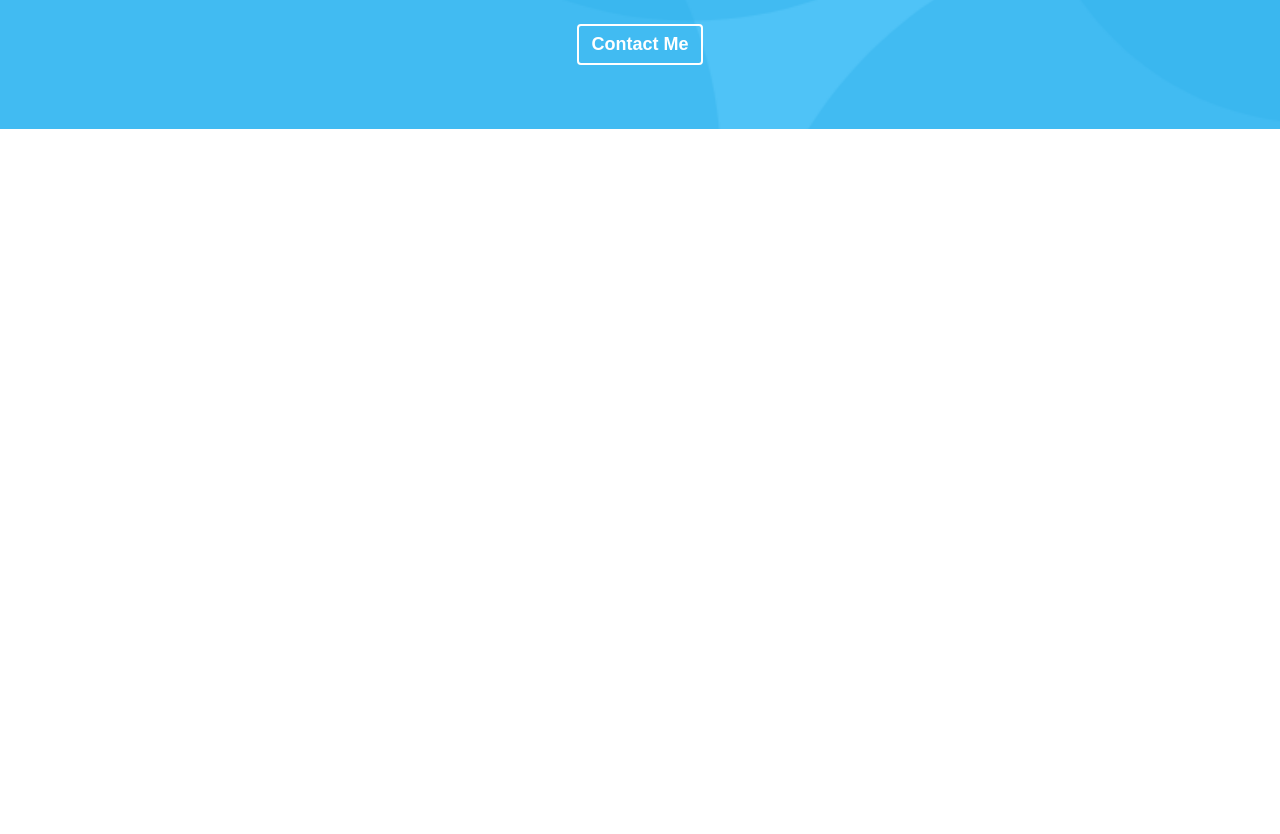
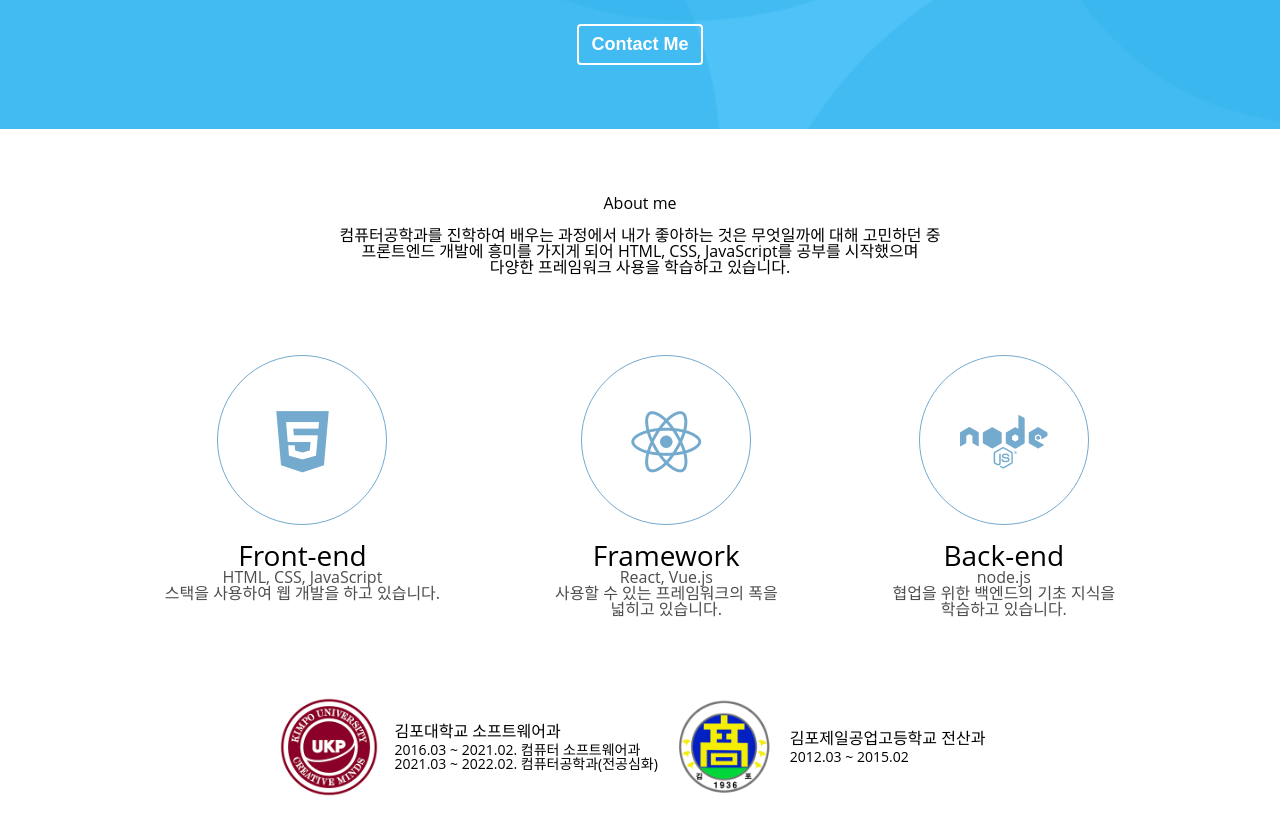
Before and after one commit to homile/TypeScript-Portfolio, a React (Create React App) app in the folder ts-portfolio/: page / in a window 1280 px wide. Shown: the part 460-1294 px from the top of the page. Before the commit the page ends 800 px from the top, so only its background shows below. Built offline with nearby package versions, Linux system fonts and the light colour scheme.

Commit message:
feat:About 컴포넌트 구현 사용가능 스택 및 학업연력 추가

```diff
--- a/ts-portfolio/src/App.tsx
+++ b/ts-portfolio/src/App.tsx
@@ -1,4 +1,5 @@
 import React from 'react';
+import About from './components/About';
 import Home from './components/Home';
 import Navbar from './components/Navbar';
 
@@ -7,6 +8,7 @@ function App() {
     <>
       <Navbar />
       <Home />
+      <About />
     </>
   );
 }
--- /dev/null
+++ b/ts-portfolio/src/components/About.tsx
@@ -0,0 +1,138 @@
+import React from 'react';
+import styled from 'styled-components';
+import Univ from '../assets/img/김포대학교.png';
+import highShool from '../assets/img/김포제일공고.png';
+
+const About = () => {
+  return (
+    <AboutSection className="section">
+      <h1>About me</h1>
+      <p>
+        컴퓨터공학과를 진학하여 배우는 과정에서 내가 좋아하는 것은 무엇일까에
+        대해 고민하던 중 <br />
+        프론트엔드 개발에 흥미를 가지게 되어 HTML, CSS, JavaScript를 공부를
+        시작했으며 <br />
+        다양한 프레임워크 사용을 학습하고 있습니다. <br />
+      </p>
+      <AboutMajors>
+        <div className="major">
+          <MajorIcon>
+            <i className="fa-brands fa-html5"></i>
+          </MajorIcon>
+          <MajorTitle>Front-end</MajorTitle>
+          <MajorDescription>
+            HTML, CSS, JavaScript
+            <br />
+            스택을 사용하여 웹 개발을 하고 있습니다.
+          </MajorDescription>
+        </div>
+        <div className="major">
+          <MajorIcon>
+            <i className="fa-brands fa-react"></i>
+          </MajorIcon>
+          <MajorTitle>Framework</MajorTitle>
+          <MajorDescription>
+            React, Vue.js
+            <br />
+            사용할 수 있는 프레임워크의 폭을 <br />
+            넓히고 있습니다.
+          </MajorDescription>
+        </div>
+        <div className="major">
+          <MajorIcon>
+            <i className="fa-brands fa-node"></i>
+          </MajorIcon>
+          <MajorTitle>Back-end</MajorTitle>
+          <MajorDescription>
+            node.js
+            <br />
+            협업을 위한 백엔드의 기초 지식을 <br />
+            학습하고 있습니다.
+          </MajorDescription>
+        </div>
+      </AboutMajors>
+      <div className="about_jobs">
+        <Job>
+          <AboutJobsLogo src={Univ} alt="김포대학교 로고" />
+          <JobDescription>
+            <JobName>김포대학교 소프트웨어과</JobName>
+            <JobPeriod>
+              2016.03 ~ 2021.02. 컴퓨터 소프트웨어과
+              <br />
+              2021.03 ~ 2022.02. 컴퓨터공학과(전공심화)
+            </JobPeriod>
+          </JobDescription>
+          <AboutJobsLogo src={highShool} alt="김포제일공업고등학교 로고" />
+          <JobDescription>
+            <JobName>김포제일공업고등학교 전산과</JobName>
+            <JobPeriod>2012.03 ~ 2015.02</JobPeriod>
+          </JobDescription>
+        </Job>
+      </div>
+    </AboutSection>
+  );
+};
+
+export default About;
+
+const AboutSection = styled.section``;
+
+const AboutMajors = styled.div`
+  display: flex;
+  justify-content: space-evenly;
+  margin: 80px 0;
+`;
+
+const MajorIcon = styled.div`
+  width: 170px;
+  height: 170px;
+  line-height: 170px;
+  font-size: 70px;
+  margin: auto;
+  color: ${(props) => props.theme.colorBlue};
+  border: 1px solid ${(props) => props.theme.colorBlue};
+  border-radius: 50%;
+  margin-bottom: 16px;
+
+  i {
+    transition: ${(props) => props.theme.animationDuration};
+    &:hover {
+      color: ${(props) => props.theme.colorLightBlue};
+      transform: rotate(-30deg) scale(1.2);
+    }
+  }
+`;
+
+const MajorTitle = styled.div`
+  font-size: ${(props) => props.theme.fontMedium};
+`;
+
+const MajorDescription = styled.div`
+  color: ${(props) => props.theme.colorDarkGray};
+`;
+
+const AboutJobsLogo = styled.img`
+  width: 100px;
+  height: 100px;
+`;
+
+const Job = styled.div`
+  display: flex;
+  justify-content: center;
+  align-items: center;
+`;
+
+const JobDescription = styled.div`
+  margin: 0 16px;
+  text-align: left;
+`;
+
+const JobName = styled.p`
+  font-size: ${(props) => props.theme.fontSmall};
+  color: ${(props) => props.theme.colorLogthGray};
+`;
+
+const JobPeriod = styled.p`
+  font-size: ${(props) => props.theme.fontMicro};
+  color: ${(props) => props.theme.colorLogthGray};
+`;
```
